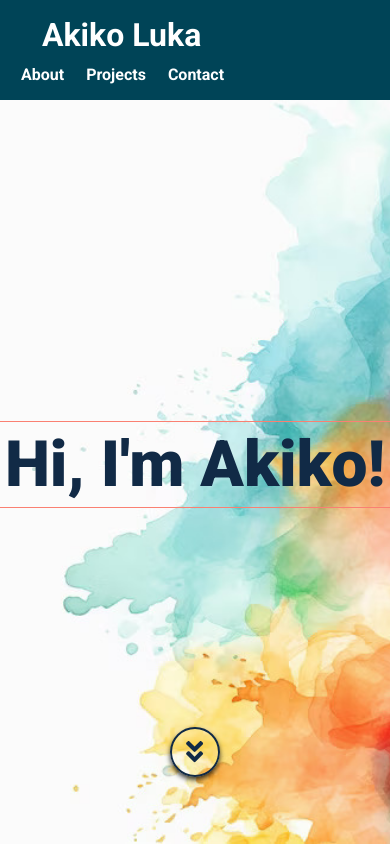
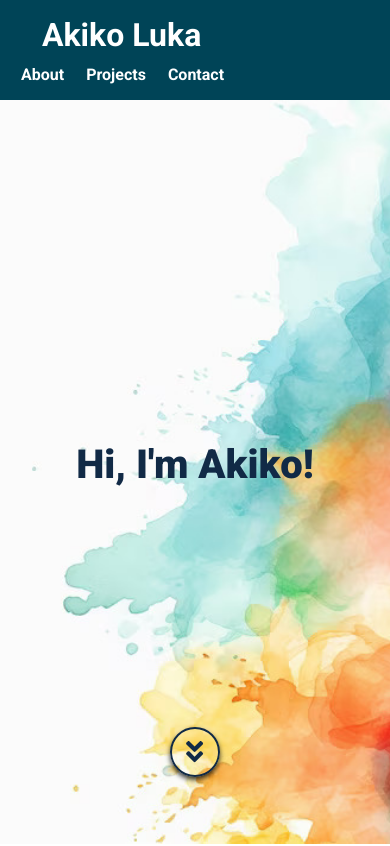
Before and after one commit to akiko-luka/akiko-portfolio, a React (Vite) app: page / in a window 390 px wide. Shown: the top 846 px of the page. Built offline with nearby package versions, Linux system fonts and the light colour scheme.

Commit message:
fix: hero-animation

```diff
--- a/src/components/Hero/Hero.css
+++ b/src/components/Hero/Hero.css
@@ -22,7 +22,7 @@
     white-space: nowrap;
     position: relative;
     animation: typing 8000ms steps(14) forwards;
-    border: 1px solid salmon;
+    /* border: 1px solid salmon; */
 
     &::before {
       content: "|";
@@ -80,7 +80,7 @@
 }
 
 @keyframes typing {
-  from {
+  0% {
     width: 0;
   }
   25%,
@@ -92,10 +92,11 @@
 }
 
 @media screen and (max-width: 750px) {
-  .hero {
-    .hero__title::before,
-    .hero__title {
-      font-size: 3rem;
+  .hero__container {
+
+    .hero__title,
+    .hero__title::before {
+      font-size: 2.5rem;
     }
 
     @keyframes typing {
@@ -109,5 +110,6 @@
         width: 360px;
       }
     }
+
   }
 }
```
